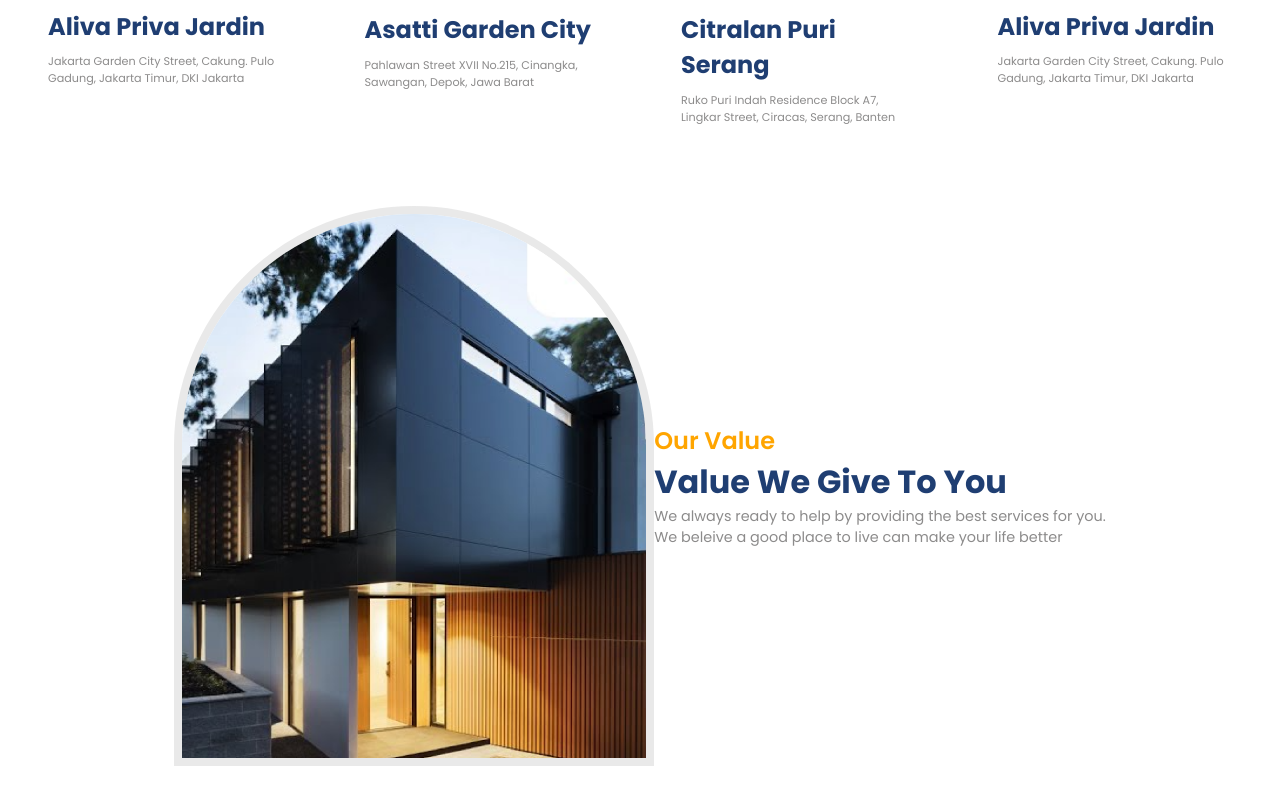
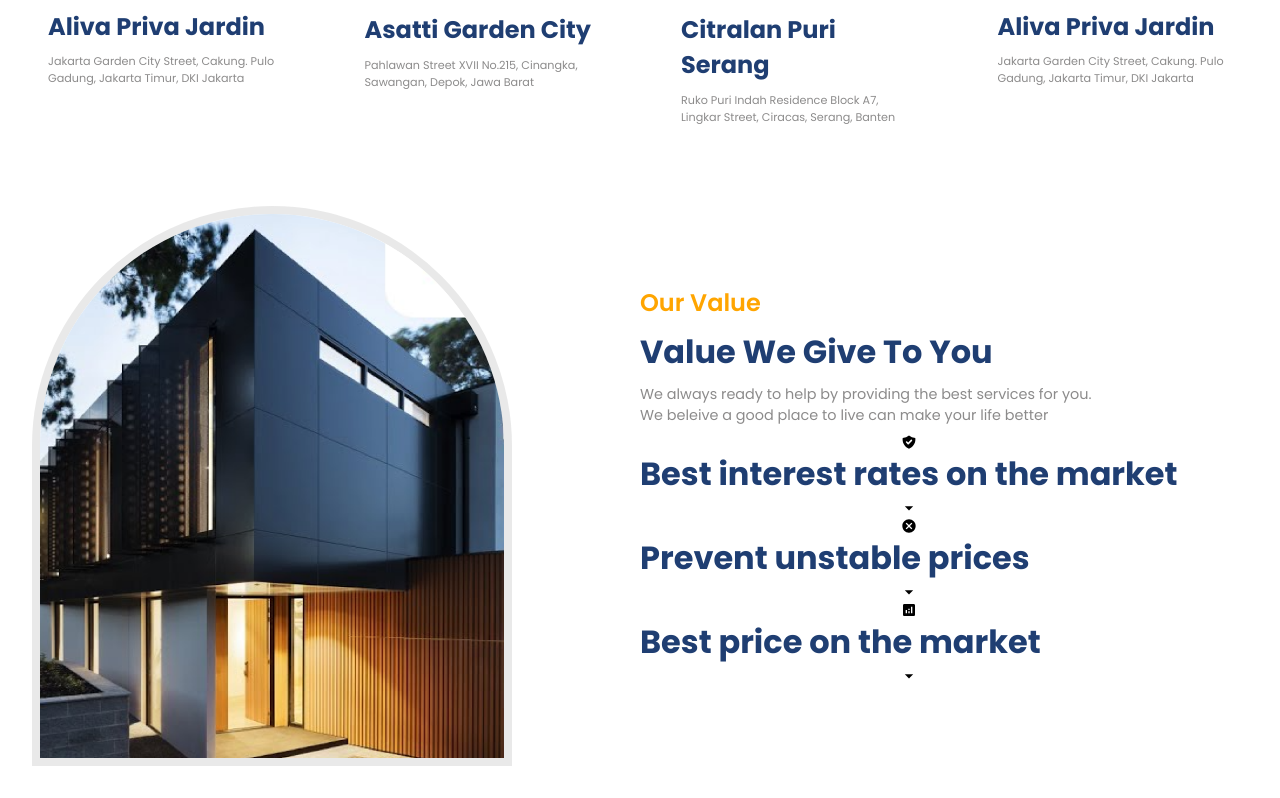
Before and after one commit to Keerikadan03/stayin, a React (Vite) app: page / in a window 1280 px wide. Shown: the part 1273-2071 px from the top of the page. Built offline with nearby package versions, Linux system fonts and the light colour scheme.

Commit message:
made changes in value

```diff
--- a/src/components/Value.jsx
+++ b/src/components/Value.jsx
@@ -5,10 +5,11 @@ import {
     AccordionItemHeading,
     AccordionItemButton,
     AccordionItemPanel,
-    AccordionItemState
+    AccordionItemState,
 } from 'react-accessible-accordion'
 import {MdOutlineArrowDropDown} from 'react-icons/md'
 import '../styles/Value.css'
+import data from '../utils/accordion'
 
 const Value = () => {
   return (
@@ -24,9 +25,34 @@ const Value = () => {
             <div className="flexColStart v-right">
                 <span className='orangeText'>Our Value</span>
                 <span className='primaryText'>Value We Give To You</span>
-                <span className='secondaryText'>We always ready to help by providing the best services for you.<br/>
+                <span className='secondaryText'>We always ready to help by providing the    best services for you.<br/>
                 We beleive a good place to live can make your life better
                 </span>
+
+                <Accordion className="accordion"
+                allowMultipleExpanded={false}
+                preExpanded= {[0]}
+                >
+                    {
+                        data.map((item,i)=>{
+                            return (
+                                <AccordionItem className="accordionItem" key={i} uuid={i}>
+                                    <AccordionItemHeading>
+                                        <AccordionItemButton>
+                                            <div className="flexCenter icon">{item.icon}</div>
+                                            <span className="primaryText">
+                                                {item.heading}
+                                            </span>
+                                            <div className="flexCenter icon">
+                                                <MdOutlineArrowDropDown size={20} />
+                                            </div>
+                                        </AccordionItemButton>
+                                    </AccordionItemHeading>
+                                </AccordionItem>
+                            );
+                        })}
+                </Accordion>
+
             </div>
         </div>
     </section>
--- a/src/styles/Value.css
+++ b/src/styles/Value.css
@@ -1,3 +1,9 @@
 .v-container .image-container{
-    border: 8px solid rgb(232 232 232 / 93%);
+    border: 8px solid rgb(232 232 232 /93%)
 }
+.v-container>div{
+    flex: 1;
+}
+.v-right{
+    gap: 0.5rem;
+}
```
